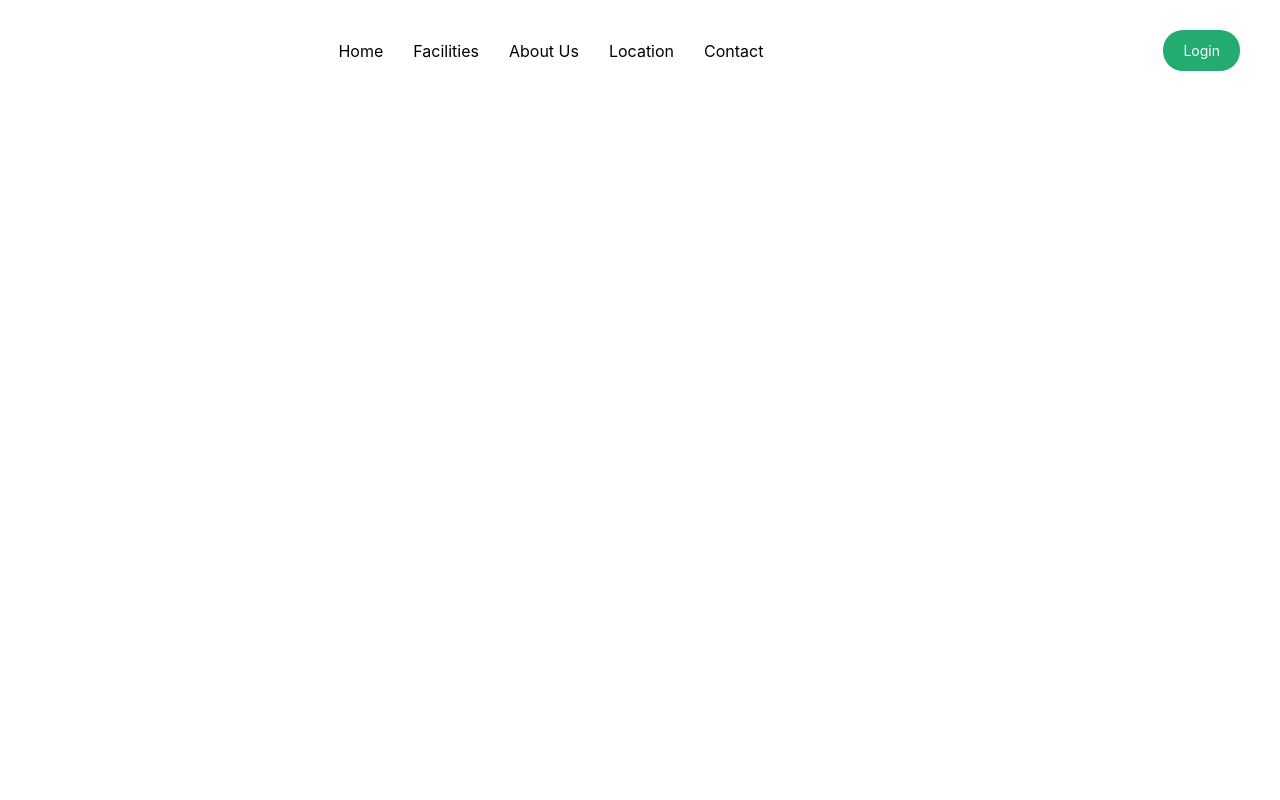
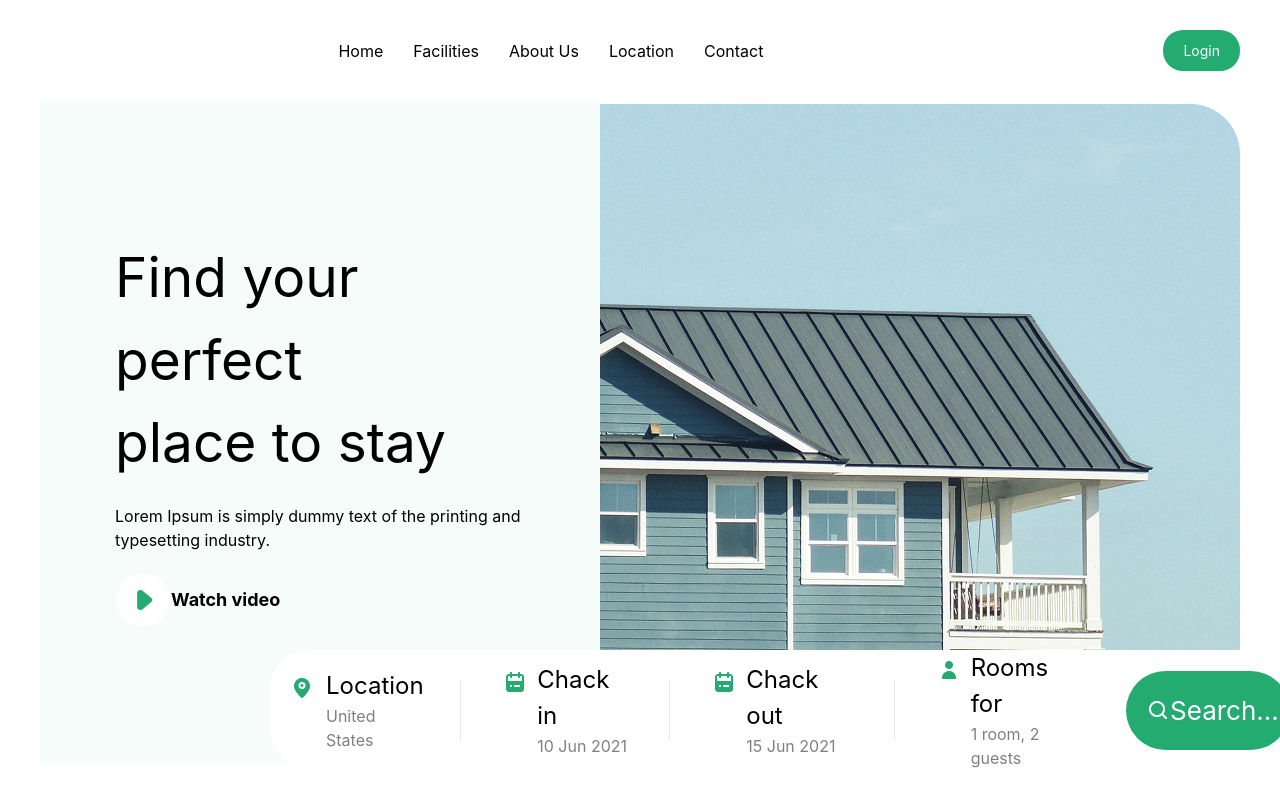
Before and after one commit to z1yodullo/A3, a website: page index.html in a window 1280 px wide. Drawn offline with nearby package versions, Linux system fonts and the light colour scheme; files that its build step writes are made by us from their sources.

Commit message:
add section 1 in page 1

```diff
--- a/index.html
+++ b/index.html
@@ -1,13 +1,15 @@
-<!DOCTYPE html>
+<!doctype html>
 <html lang="en">
   <head>
-    <meta charset="UTF-8">
-    <meta name="viewport" content="width=device-width, initial-scale=1.0">
+    <meta charset="UTF-8" />
+    <meta name="viewport" content="width=device-width, initial-scale=1.0" />
     <title>Document</title>
-    <link rel="stylesheet" href="./src/output.css">
+    <link rel="stylesheet" href="./src/output.css" />
   </head>
   <body>
-    <header class="max-w-[1200px] m-auto flex justify-end gap-[400px] items-center py-[30px]">
+    <header
+      class="max-w-[1200px] m-auto flex justify-end gap-[400px] items-center py-[30px]"
+    >
       <nav class="flex gap-[30px] justify-center">
         <p>Home</p>
         <p>Facilities</p>
@@ -15,9 +17,69 @@
         <p>Location</p>
         <p>Contact</p>
       </nav>
-        <button class="py-[10px] px-[20px] text-[14px] bg-[#24AB70] rounded-[20px] text-white flex justify-end">
+      <button
+        class="py-[10px] px-[20px] text-[14px] bg-[#24AB70] rounded-[20px] text-white flex justify-end"
+      >
         <a href="">Login</a>
       </button>
     </header>
+    <section class="max-w-[1200px] m-auto">
+      <div class="flex justify-between items-center relative">
+        <aside
+          class="flex flex-col items-start gap-[20px] bg-[#F6FCF9] py-[135px] px-[75px]"
+        >
+          <p class="text-[55px]">
+            Find your perfect <br />
+            place to stay
+          </p>
+          <p>
+            Lorem Ipsum is simply dummy text of the printing and <br />
+            typesetting industry.
+          </p>
+          <div class="flex items-center">
+            <img src="Group 2.png" alt="" />
+            <p class="text-[18px] font-bold">Watch video</p>
+          </div>
+        </aside>
+        <img src="image.png" alt="" />
+      </div>
+      <div class="flex items-center justify-center gap-[42px] w-[1020px] m-auto rounded-[40px] absolute left-[270px] top-[650px] bg-white pl-[20px]">
+        <div class="flex items-start gap-[12px]">
+          <img src="pin 1.png" class="pt-[8px]" alt="" />
+          <div>
+            <p class="text-[24px]">Location</p>
+            <p class="text-[gray]">United States</p>
+          </div>
+        </div>
+        <img src="Line 3.png" alt="" />
+        <div class="flex items-start gap-[10px]">
+          <img src="calendar 1.png" class="pt-[8px]" alt="" />
+          <div>
+            <p class="text-[24px]">Chack in</p>
+            <p class="text-[gray]">10 Jun 2021</p>
+          </div>
+        </div>
+        <img src="Line 3.png" alt="" />
+        <div class="flex items-start gap-[10px]">
+          <img src="calendar 2.png" class="pt-[8px]" alt="" />
+          <div>
+            <p class="text-[24px]">Chack out</p>
+            <p class="text-[gray]">15 Jun 2021</p>
+          </div>
+        </div>
+        <img src="Line 3.png" alt="" />
+        <div class="flex items-start gap-[10px]">
+          <img src="person 1.png" class="pt-[8px]" alt="" />
+          <div>
+            <p class="text-[24px]">Rooms for</p>
+            <p class="text-[gray]">1 room, 2 guests</p>
+          </div>
+        </div>
+        <button class="bg-[#24AB70] flex text-white text-[26px] items-center p-[20px] rounded-[40px]">
+            <img src="search-outline 1.png" alt=""> Search...
+        </button>
+      </div>
+    </section>
+
   </body>
 </html>
```
Also changed, not shown: Line 3.png (added), person 1.png (added). Lines whose indentation alone changed are shown as unchanged.
